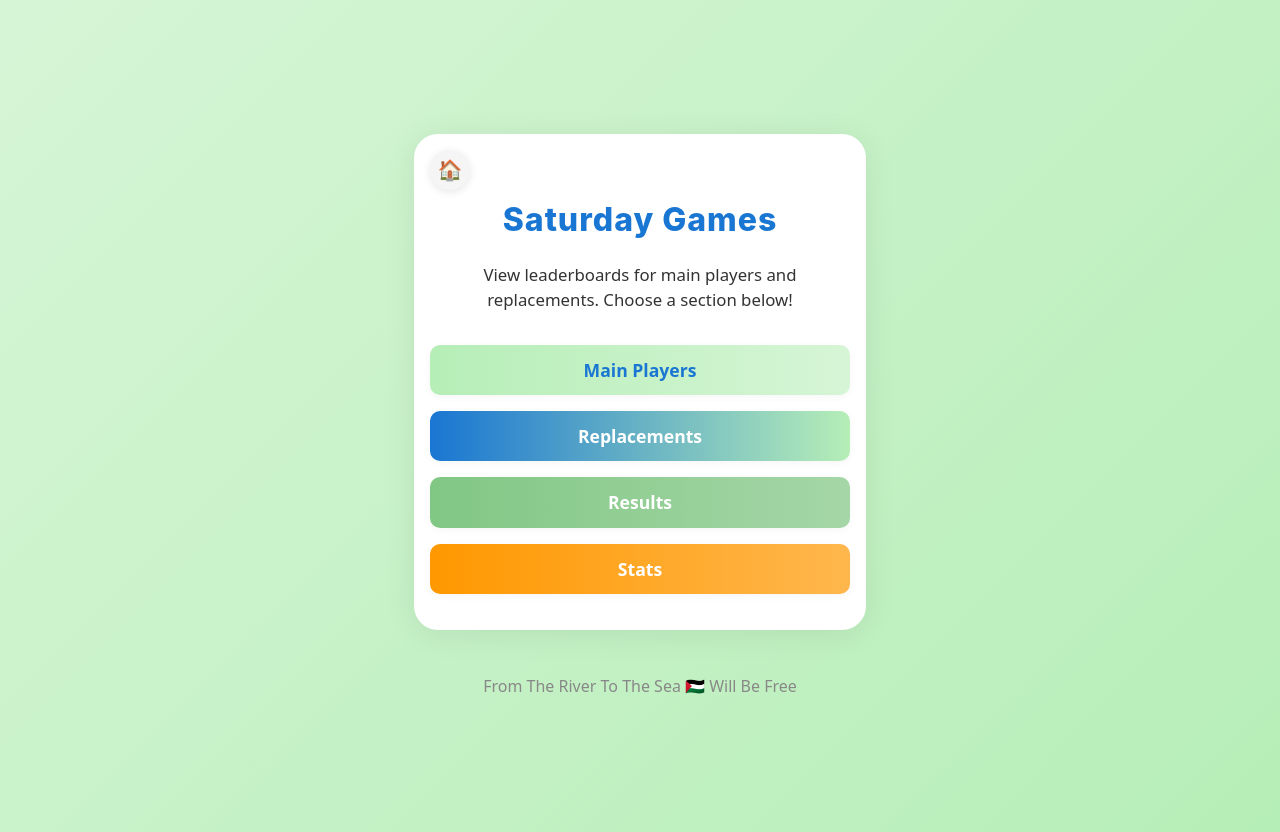
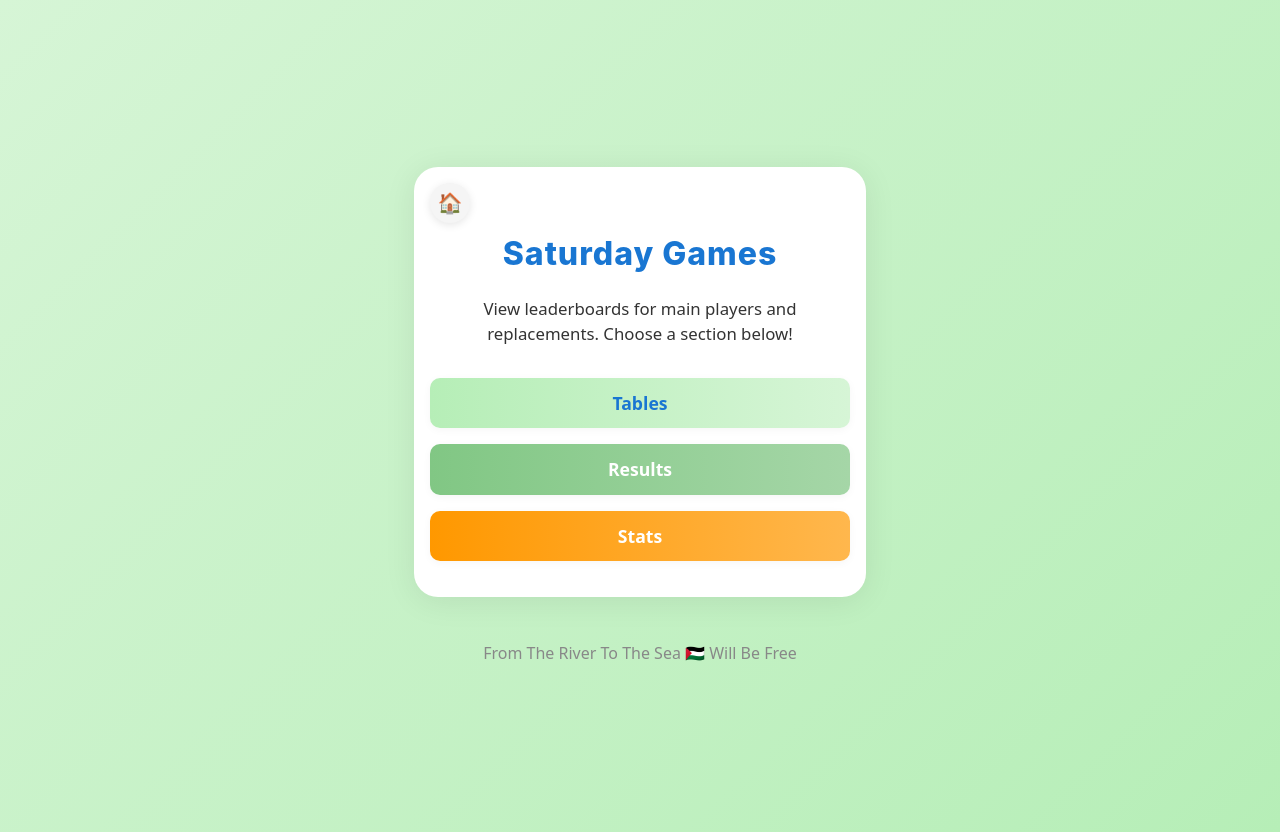
Before and after one commit to jahed04368/saturday-football-league, a React (Vite) app: page /saturday-games in a window 1280 px wide. Built offline with nearby package versions, Linux system fonts and the light colour scheme.

Commit message:
Update SaturdayGamesHome navigation: rename 'Main Players' to 'Tables' and comment out Replacements link

```diff
--- a/src/SaturdayGamesHome.jsx
+++ b/src/SaturdayGamesHome.jsx
@@ -73,8 +73,8 @@ function SaturdayGamesHome() {
             textDecoration: 'none',
             transition: 'background 0.2s, color 0.2s',
             width: '100%'
-          }}>Main Players</Link>
-          <Link to="/saturday-games/replacements" style={{
+          }}>Tables</Link>
+          {/* <Link to="/saturday-games/replacements" style={{
             padding: '12px 0',
             background: 'linear-gradient(90deg, #1976d2 0%, #b6eeb7 100%)',
             borderRadius: '10px',
@@ -85,7 +85,7 @@ function SaturdayGamesHome() {
             textDecoration: 'none',
             transition: 'background 0.2s, color 0.2s',
             width: '100%'
-          }}>Replacements</Link>
+          }}>Replacements</Link> */}
                     <Link to="results" style={{
             padding: '12px 0',
             background: 'linear-gradient(90deg, #81c784 0%, #a5d6a7 100%)',
```
